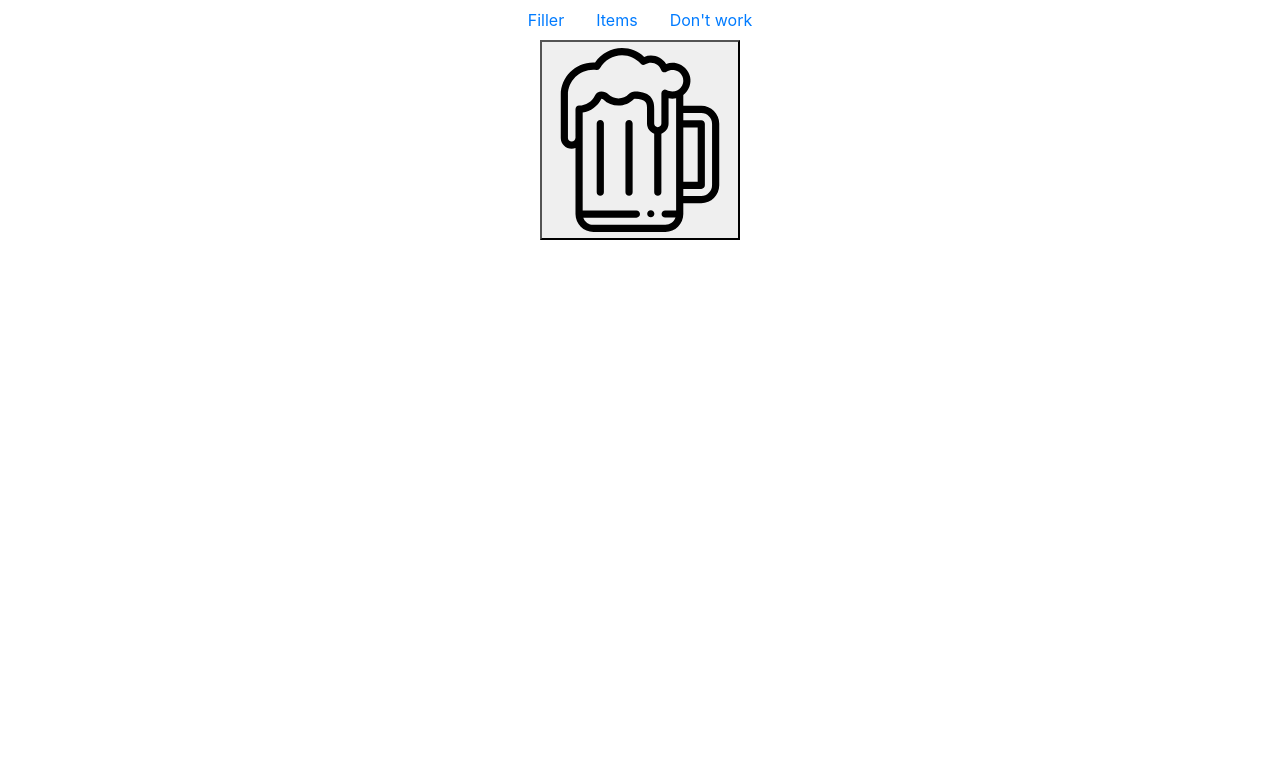
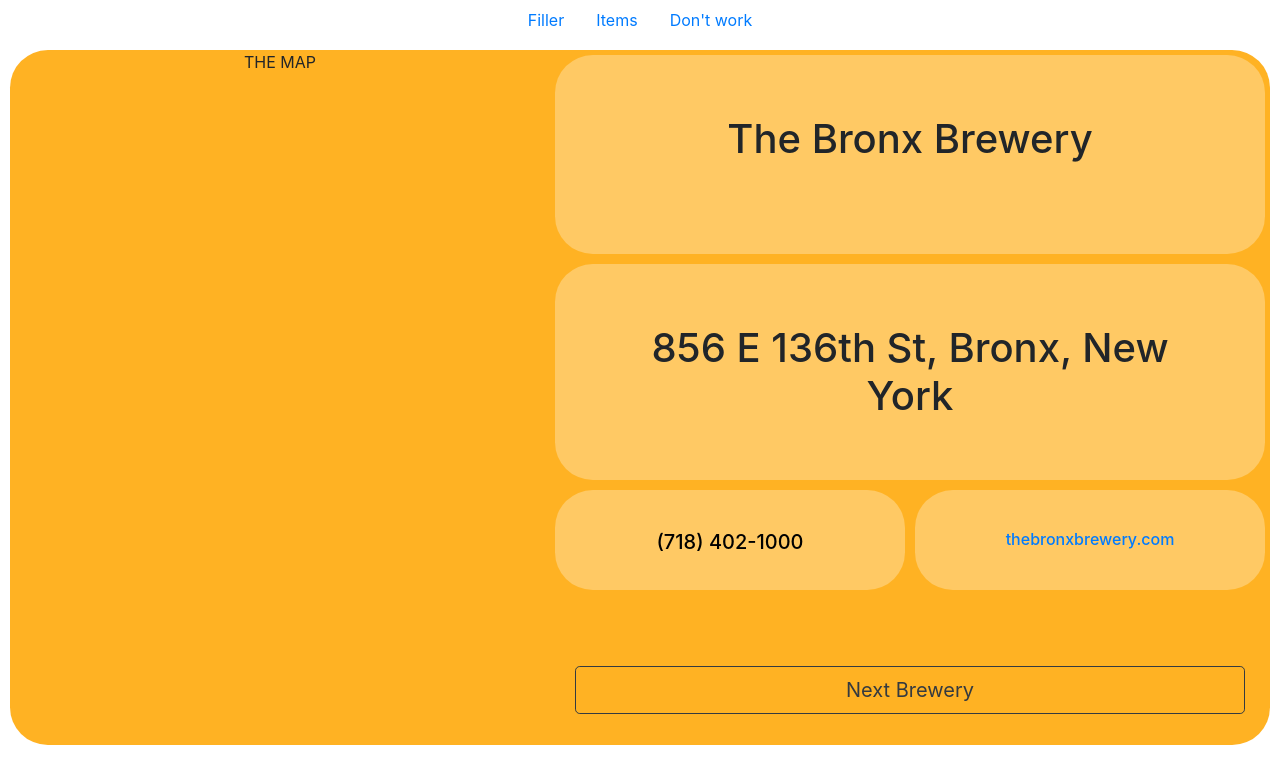
Before and after one commit to chrisbakeraugie/beer-near, a React (Create React App) app: page / in a window 1280 px wide. Shown: the top 784 px of the page. Built offline with nearby package versions, Linux system fonts and the light colour scheme; no server answers; what google-maps-react would draw is missing.

Commit message:
Styled contact bubbles to fit nicer

```diff
--- a/src/App.js
+++ b/src/App.js
@@ -19,12 +19,12 @@
    * State management for the list of breweries
    */
   const [breweries, setBreweries] = React.useState([ // TODO: REMOVE INITIAL CONDITIONS BEFORE DEPLOYMENT
-    // { "id": 14927, "obdb_id": "the-bronx-brewery-bronx", "name": "The Bronx Brewery", "brewery_type": "micro", "street": "856 E 136th St", "address_2": null, "address_3": null, "city": "Bronx", "state": "New York", "county_province": null, "postal_code": "10454-3509", "country": "United States", "longitude": "-73.91064054", "latitude": "40.801861", "phone": "7184021000", "website_url": "http://www.thebronxbrewery.com", "updated_at": "2018-08-24T00:00:00.000Z", "created_at": "2018-07-24T00:00:00.000Z" },
-    // { "id": 12184, "obdb_id": "lic-beer-project-long-island-city", "name": "LIC Beer Project", "brewery_type": "micro", "street": "3928 23rd St", "address_2": null, "address_3": null, "city": "Long Island City", "state": "New York", "county_province": null, "postal_code": "11101-4817", "country": "United States", "longitude": "-73.942849", "latitude": "40.75063", "phone": "9178326840", "website_url": "http://licbeerproject.com", "updated_at": "2018-08-24T00:00:00.000Z", "created_at": "2018-07-24T00:00:00.000Z" },
-    // {"id":11335,"obdb_id":"harlem-brewing-co-new-york","name":"Harlem Brewing Co","brewery_type":"contract","street":"2 W 123rd St","address_2":null,"address_3":null,"city":"New York","state":"New York","county_province":null,"postal_code":"10027-5623","country":"United States","longitude":"-73.94532799","latitude":"40.8058068","phone":"8885596735","website_url":"http://www.harlembrewingcompany.com","updated_at":"2018-08-24T00:00:00.000Z","created_at":"2018-07-24T00:00:00.000Z"},
-    // {"id":10641,"obdb_id":"finback-brewery-queens","name":"Finback Brewery","brewery_type":"micro","street":"78-01 77th Ave","address_2":null,"address_3":null,"city":"Queens","state":"New York","county_province":null,"postal_code":"11385-7518","country":"United States","longitude":"-73.8732597","latitude":"40.7067227","phone":"7186288600","website_url":"http://www.finbackbrewery.com","updated_at":"2018-08-24T00:00:00.000Z","created_at":"2018-07-24T00:00:00.000Z"},
-    // {"id":10619,"obdb_id":"fifth-hammer-brewing-company-long-island-city","name":"Fifth Hammer Brewing Company","brewery_type":"micro","street":"10-28 46th Ave","address_2":null,"address_3":null,"city":"Long Island City","state":"New York","county_province":null,"postal_code":"11101-5217","country":"United States","longitude":"-73.9515404","latitude":"40.7464921","phone":"7186632084","website_url":"http://www.fifthhammerbrewing.com","updated_at":"2018-08-24T00:00:00.000Z","created_at":"2018-07-24T00:00:00.000Z"},
-    // {"id":15228,"obdb_id":"transmitter-brewing-long-island-city","name":"Transmitter Brewing","brewery_type":"micro","street":"5302 11th St","address_2":null,"address_3":null,"city":"Long Island City","state":"New York","county_province":null,"postal_code":"11101-5917","country":"United States","longitude":"-73.9511062","latitude":"40.7431826","phone":"6463788529","website_url":"http://www.transmitterbrew.com","updated_at":"2018-08-24T00:00:00.000Z","created_at":"2018-07-24T00:00:00.000Z"}
+    { "id": 14927, "obdb_id": "the-bronx-brewery-bronx", "name": "The Bronx Brewery", "brewery_type": "micro", "street": "856 E 136th St", "address_2": null, "address_3": null, "city": "Bronx", "state": "New York", "county_province": null, "postal_code": "10454-3509", "country": "United States", "longitude": "-73.91064054", "latitude": "40.801861", "phone": "7184021000", "website_url": "http://www.thebronxbrewery.com", "updated_at": "2018-08-24T00:00:00.000Z", "created_at": "2018-07-24T00:00:00.000Z" },
+    { "id": 12184, "obdb_id": "lic-beer-project-long-island-city", "name": "LIC Beer Project", "brewery_type": "micro", "street": "3928 23rd St", "address_2": null, "address_3": null, "city": "Long Island City", "state": "New York", "county_province": null, "postal_code": "11101-4817", "country": "United States", "longitude": "-73.942849", "latitude": "40.75063", "phone": "9178326840", "website_url": "http://licbeerproject.com", "updated_at": "2018-08-24T00:00:00.000Z", "created_at": "2018-07-24T00:00:00.000Z" },
+    {"id":11335,"obdb_id":"harlem-brewing-co-new-york","name":"Harlem Brewing Co","brewery_type":"contract","street":"2 W 123rd St","address_2":null,"address_3":null,"city":"New York","state":"New York","county_province":null,"postal_code":"10027-5623","country":"United States","longitude":"-73.94532799","latitude":"40.8058068","phone":"8885596735","website_url":"http://www.harlembrewingcompany.com","updated_at":"2018-08-24T00:00:00.000Z","created_at":"2018-07-24T00:00:00.000Z"},
+    {"id":10641,"obdb_id":"finback-brewery-queens","name":"Finback Brewery","brewery_type":"micro","street":"78-01 77th Ave","address_2":null,"address_3":null,"city":"Queens","state":"New York","county_province":null,"postal_code":"11385-7518","country":"United States","longitude":"-73.8732597","latitude":"40.7067227","phone":"7186288600","website_url":"http://www.finbackbrewery.com","updated_at":"2018-08-24T00:00:00.000Z","created_at":"2018-07-24T00:00:00.000Z"},
+    {"id":10619,"obdb_id":"fifth-hammer-brewing-company-long-island-city","name":"Fifth Hammer Brewing Company","brewery_type":"micro","street":"10-28 46th Ave","address_2":null,"address_3":null,"city":"Long Island City","state":"New York","county_province":null,"postal_code":"11101-5217","country":"United States","longitude":"-73.9515404","latitude":"40.7464921","phone":"7186632084","website_url":"http://www.fifthhammerbrewing.com","updated_at":"2018-08-24T00:00:00.000Z","created_at":"2018-07-24T00:00:00.000Z"},
+    {"id":15228,"obdb_id":"transmitter-brewing-long-island-city","name":"Transmitter Brewing","brewery_type":"micro","street":"5302 11th St","address_2":null,"address_3":null,"city":"Long Island City","state":"New York","county_province":null,"postal_code":"11101-5917","country":"United States","longitude":"-73.9511062","latitude":"40.7431826","phone":"6463788529","website_url":"http://www.transmitterbrew.com","updated_at":"2018-08-24T00:00:00.000Z","created_at":"2018-07-24T00:00:00.000Z"}
   ]);
   const [clientCoords, setClientCoords] = React.useState({});
   const [bounds, setBounds] = React.useState(null);
--- a/src/BreweryContainer.js
+++ b/src/BreweryContainer.js
@@ -46,8 +46,8 @@
       <div className="Map">THE MAP</div>
       <div className="Name"><h1 className="centered-text">{brewery.name}</h1></div>
       <div className="Address"><h1 className="centered-text">{brewery.street}, {brewery.city}, {brewery.state}</h1></div>
-      <div className="Phone"><h5 className="centered-text"><a className="phone-number" href={"tel:" + brewery.phone}>{phoneNumber()}</a></h5></div>
-      <div className="Website"><h6 className="centered-text"><a href={brewery.website_url} target="_blank" rel="noreferrer">{shortenedUrl()}</a></h6></div>
+      <div className="Phone"><h5 className="centered-contact"><a className="phone-number" href={"tel:" + brewery.phone}>{phoneNumber()}</a></h5></div>
+      <div className="Website"><h6 className="centered-contact"><a href={brewery.website_url} target="_blank" rel="noreferrer">{shortenedUrl()}</a></h6></div>
       <div className="Next-Brewery"><NextBrewery onNext={onNext} breweryCount={breweryCount}/></div>
     </div>
   );
--- a/src/index.css
+++ b/src/index.css
@@ -12,6 +12,11 @@
 .centered-text {
   margin: auto;
   padding: 60px;
+}
+
+.centered-contact{
+  margin: auto;
+  padding-top: 40px;
 }
 
 .phone-number {
@@ -54,6 +59,7 @@
   grid-area: Phone;
   background-color: rgba(255, 255, 255, 0.295);
   border-radius: 10mm;
+  max-height: 100px;
   margin: 5px;
 }
 
@@ -62,6 +68,8 @@
   background-color: rgba(255, 255, 255, 0.295);
   border-radius: 10mm;
   margin: 5px;
+  max-height: 100px;
+  word-break: break-word;
 }
 
 .Next-Brewery {
```
